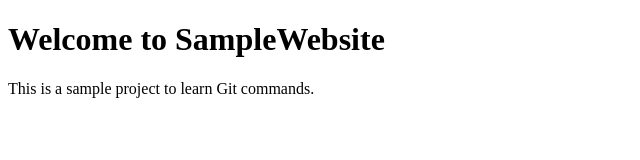
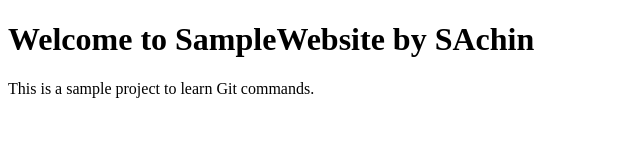
Before and after one commit to SK1997ACC/SampleWebsite, a plain HTML site: page index.html in a window 1280 px wide. Shown: the whole page, without its empty margins (0-640 px from the left). Drawn offline with Linux system fonts and the light colour scheme.

Commit message:
Updated index.html with new changes

```diff
--- a/index.html
+++ b/index.html
@@ -6,7 +6,7 @@
     <title>Sample Website</title>
 </head>
 <body>
-    <h1>Welcome to SampleWebsite</h1>
+    <h1>Welcome to SampleWebsite by SAchin</h1>
     <p>This is a sample project to learn Git commands.</p>
 </body>
 </html>
```
